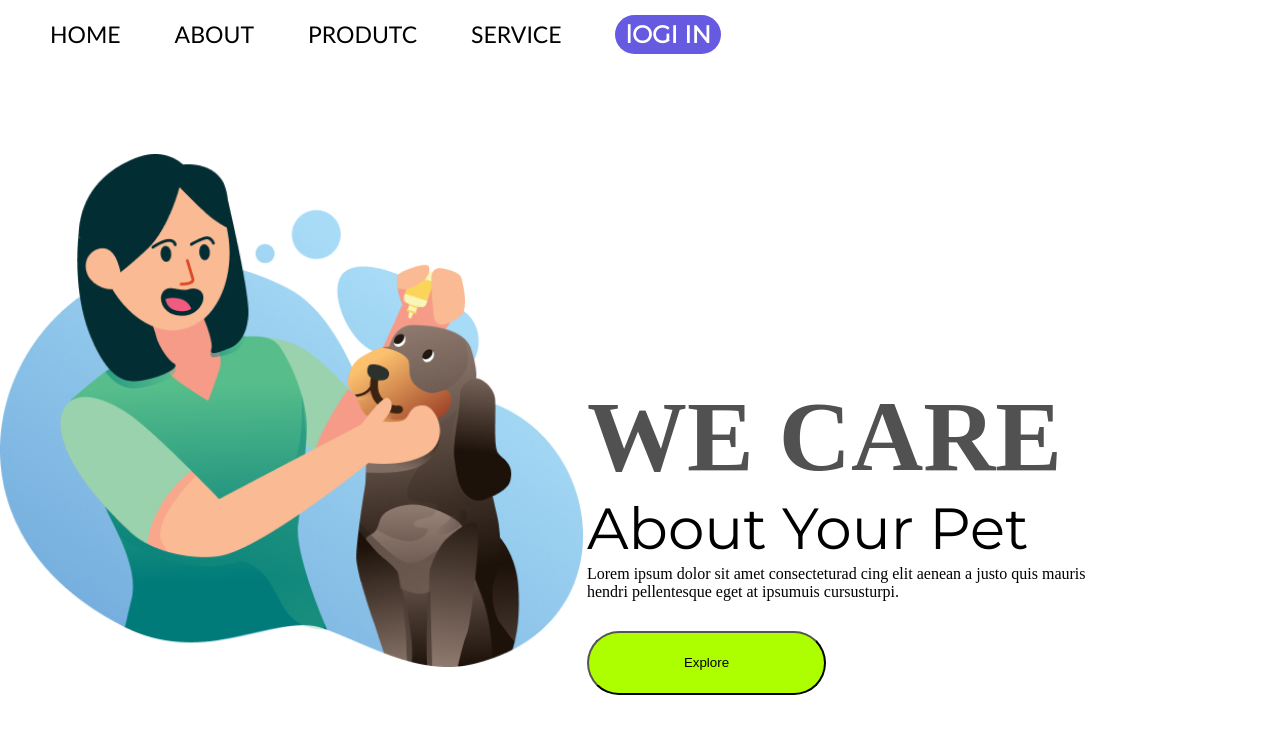
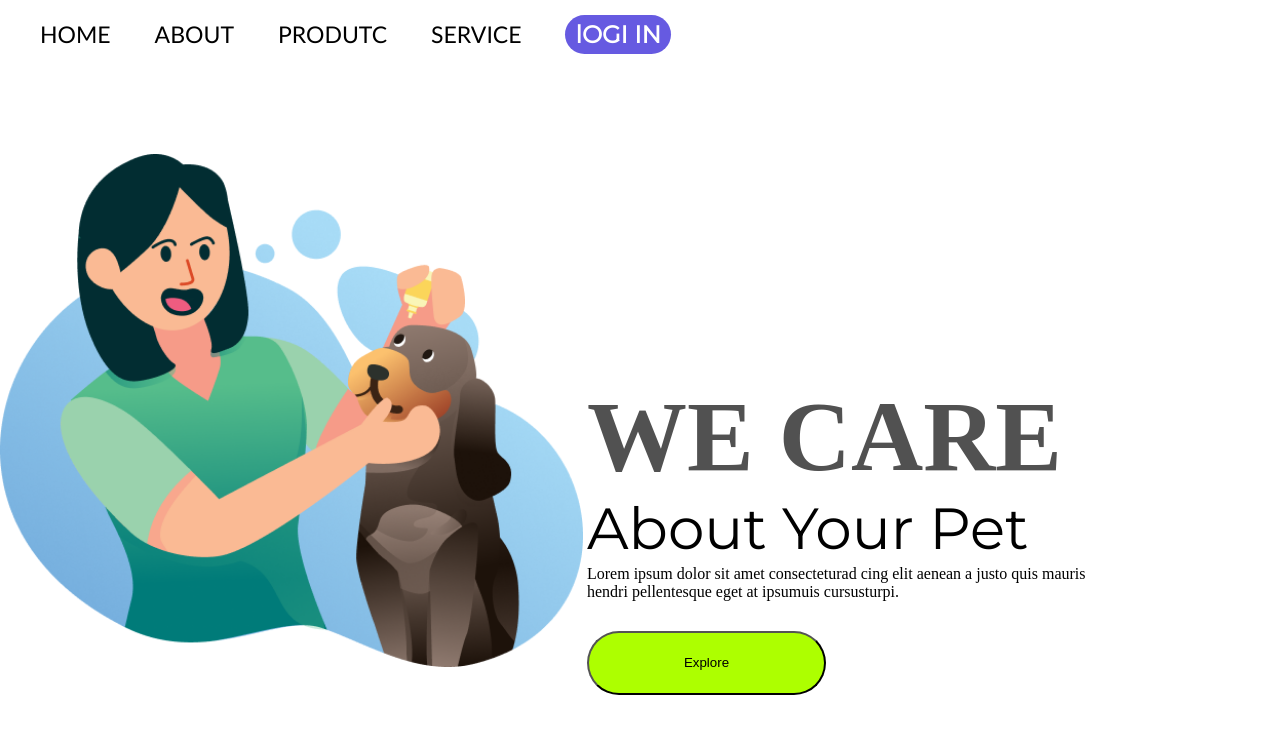
Before and after one commit to chagassilva/Full-stack, a plain HTML site: page Projeto-figma-1/index.html in a window 1280 px wide. Drawn offline with Linux system fonts and the light colour scheme.

Commit message:
Altearacao no css e titulo

```diff
--- a/Projeto-figma-1/index.html
+++ b/Projeto-figma-1/index.html
@@ -5,7 +5,7 @@
     <meta name="viewport" content="width=device-width, initial-scale=1.0">
     <link rel="stylesheet" href="./style.css">
     <link rel="stylesheet" href="https://fonts.googleapis.com/css?family=Montserrat:400">
-    <title>Wide coverage location - Landing Page</title>
+    <title>Wide coverage location - Landing Page2</title>
 </head>
 <body>
 
--- a/Projeto-figma-1/style.css
+++ b/Projeto-figma-1/style.css
@@ -9,7 +9,7 @@ header{margin-top: 15px;}
 .link-header, .button-header{
 
         font-size: 23px;
-        margin-left:  50px;
+        margin-left:  40px;
         font-family: 'Gill Sans', 'Gill Sans MT', Calibri, 'Trebuchet MS', sans-serif;
 }
 
```
